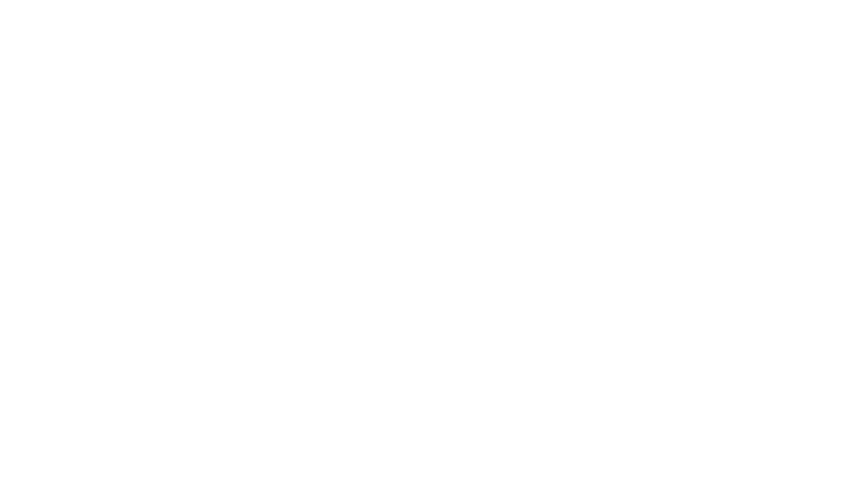
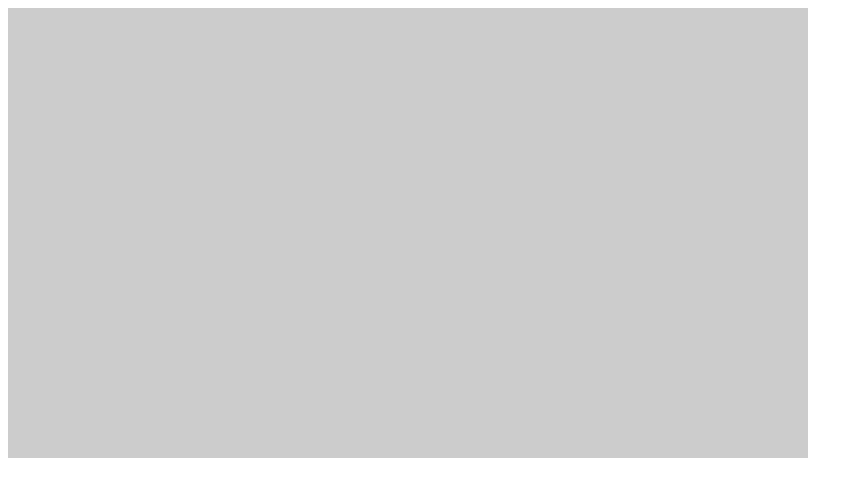
Before and after one commit to baharipangestu/mulon, a plain HTML site: page praktikum2.html in a window 1280 px wide. Shown: the whole page, without its empty margins (0-863 px from the left). Drawn offline with Linux system fonts and the light colour scheme.

Commit message:
Update praktikum2.html

```diff
--- a/praktikum2.html
+++ b/praktikum2.html
@@ -7,7 +7,7 @@
     <title>Click mouse and draw line</title>
     <style type="text/css">
         canvas {
-            background-color: "black";
+            background-color: #ccc;
         }
     </style>
 </head>
```
